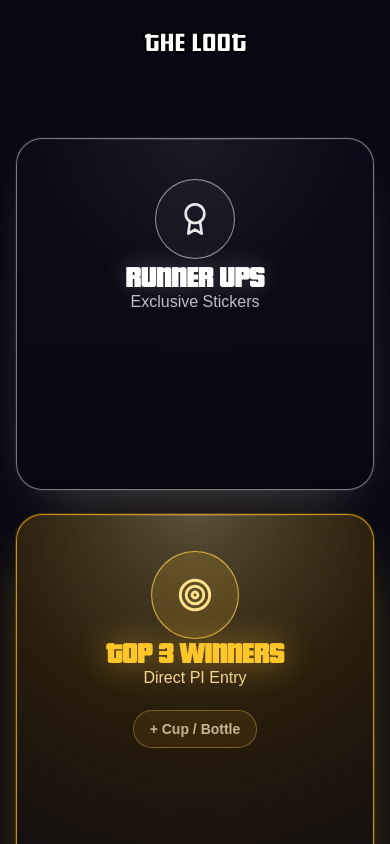
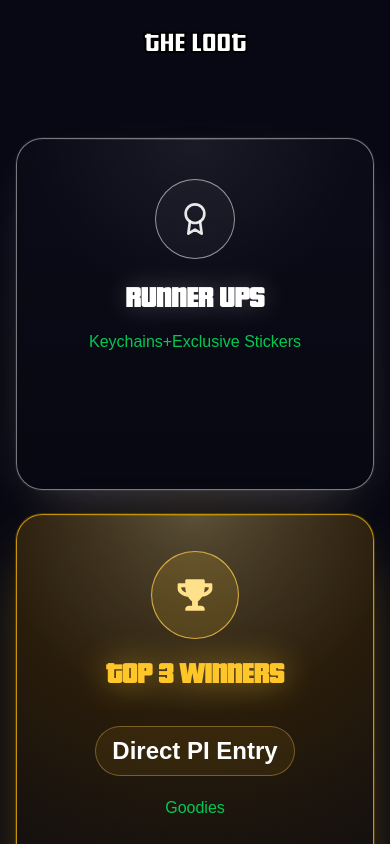
Before and after one commit to Neet2516/GDG-PORTAL, a React (Vite) app: page / in a window 390 px wide. Shown: the part 4380-5224 px from the top of the page. Built offline with nearby package versions, Linux system fonts and the light colour scheme; no server answers; a web font is replaced by a local one.

Commit message:
Added the loading screen

```diff
--- a/src/App.jsx
+++ b/src/App.jsx
@@ -3,12 +3,12 @@
  * App routing and layout
  */
 
-import { useEffect, useRef } from 'react';
-import { Routes, Route, useNavigate } from 'react-router-dom';
+import { useEffect, useRef, useState } from 'react';
+import { Routes, Route, useNavigate, useLocation } from 'react-router-dom';
 import { Toaster } from 'react-hot-toast';
 import Lenis from 'lenis';
 
-import { Navbar, Footer, RegistrationLayout } from './components';
+import { Navbar, Footer, RegistrationLayout, LoadingScreen } from './components';
 import {
   HeroSection,
   EventDetails,
@@ -21,7 +21,34 @@ import {
 
 export const App = () => {
   const navigate = useNavigate();
+  const location = useLocation();
   const lenisRef = useRef(null);
+
+  const [isAppLoading, setIsAppLoading] = useState(true);
+  const [fontsLoaded, setFontsLoaded] = useState(false);
+  const [videoLoaded, setVideoLoaded] = useState(false);
+
+  useEffect(() => {
+    document.fonts.ready.then(() => {
+      setFontsLoaded(true);
+    });
+
+    // Fallback timer to ensure app loads even if video/fonts fail or take too long
+    const timer = setTimeout(() => {
+      setIsAppLoading(false);
+    }, 4500);
+
+    return () => clearTimeout(timer);
+  }, []);
+
+  useEffect(() => {
+    const isHomePage = location.pathname === '/';
+    if (fontsLoaded && (!isHomePage || videoLoaded)) {
+      // Small artificial delay so the loading screen feels intentional
+      const timer = setTimeout(() => setIsAppLoading(false), 800);
+      return () => clearTimeout(timer);
+    }
+  }, [fontsLoaded, videoLoaded, location.pathname]);
 
   useEffect(() => {
     const lenis = new Lenis({
@@ -69,6 +96,7 @@ export const App = () => {
 
   return (
     <div className="min-h-screen bg-[#02040b] text-white">
+      <LoadingScreen isLoading={isAppLoading} />
       <Routes>
         <Route
           path="/"
@@ -76,7 +104,7 @@ export const App = () => {
             <div className="relative min-h-screen overflow-x-hidden bg-[#02040b]">
               <Navbar onRegisterClick={handleRegisterClick} onNavigateTo={handleScrollTo} />
               <main className="relative z-10 overflow-x-hidden">
-                <HeroSection onCtaClick={handleRegisterClick} onScrollToNext={() => handleScrollTo('#missions')} />
+                <HeroSection onCtaClick={handleRegisterClick} onScrollToNext={() => handleScrollTo('#missions')} onVideoReady={() => setVideoLoaded(true)} />
                 <EventDetails />
                 <Footer />
               </main>
--- /dev/null
+++ b/src/components/LoadingScreen.jsx
@@ -0,0 +1,38 @@
+import { motion, AnimatePresence } from 'framer-motion';
+
+export const LoadingScreen = ({ isLoading }) => {
+  return (
+    <AnimatePresence>
+      {isLoading && (
+        <motion.div
+          key="loading-screen"
+          initial={{ opacity: 1, filter: 'blur(0px)' }}
+          exit={{ opacity: 0, filter: 'blur(10px)' }}
+          transition={{ duration: 0.8, ease: 'easeInOut' }}
+          className="fixed inset-0 z-[9999] flex flex-col items-center justify-center bg-[#02040b]"
+        >
+          <div className="relative flex flex-col items-center">
+            <h1 className="font-pricedown text-[clamp(3.5rem,6vw,5.5rem)] text-white tracking-widest text-stroke-black-2 drop-shadow-[0_0_15px_rgba(24,233,255,0.8)] animate-pulse">
+              INITIALIZING_
+            </h1>
+            <p className="mt-4 font-mono text-sm sm:text-base text-[#1deeff] uppercase tracking-[0.4em] drop-shadow-[0_0_10px_rgba(29,238,255,0.8)]">
+              DECRYPTING MAINFRAME
+            </p>
+            <div className="mt-8 h-1 w-64 overflow-hidden rounded-full bg-white/10 shadow-[inset_0_0_10px_rgba(0,0,0,0.5)]">
+              <motion.div
+                initial={{ x: '-100%' }}
+                animate={{ x: '0%' }}
+                transition={{ duration: 2, ease: 'easeOut', repeat: Infinity }}
+                className="h-full bg-[linear-gradient(90deg,transparent,#1deeff)]"
+              />
+            </div>
+          </div>
+
+          <div className="absolute inset-0 bg-[linear-gradient(rgba(255,255,255,0.03)_1px,transparent_1px),linear-gradient(90deg,rgba(255,255,255,0.02)_1px,transparent_1px)] bg-[length:90px_90px] opacity-10 pointer-events-none" />
+        </motion.div>
+      )}
+    </AnimatePresence>
+  );
+};
+
+export default LoadingScreen;
--- a/src/components/index.js
+++ b/src/components/index.js
@@ -12,3 +12,4 @@ export { Footer } from './Footer.jsx';
 export { FlowProgress } from './FlowProgress.jsx';
 export { CodeChip } from './CodeChip.jsx';
 export { RegistrationLayout } from './RegistrationLayout.jsx';
+export { LoadingScreen } from './LoadingScreen.jsx';
--- a/src/pages/EventDetails.jsx
+++ b/src/pages/EventDetails.jsx
@@ -15,6 +15,7 @@ import {
 } from 'react-icons/fi';
 import { TfiGame } from "react-icons/tfi";
 import { GiCrossMark } from "react-icons/gi";
+import { FaTrophy } from "react-icons/fa";
 import backgroundImage from '../assets/images/landingpage-background.jpg';
 
 const missionSteps = [
@@ -73,15 +74,15 @@ const missionSteps = [
 const rewards = [
   {
     title: 'RUNNER UPS',
-    description: 'Exclusive Stickers',
+    description: 'Keychains+Exclusive Stickers',
     icon: FiAward,
     accent: 'silver',
   },
   {
     title: 'TOP 3 WINNERS',
-    description: 'Direct PI Entry',
-    detail: '+ Cup / Bottle',
-    icon: FiTarget,
+    description: 'Goodies',
+    detail: 'Direct PI Entry',
+    icon: FaTrophy ,
     accent: 'gold',
     featured: true,
   },
@@ -267,7 +268,7 @@ export const EventDetails = () => {
 
         <motion.section id="directory" className="mt-10 space-y-10" {...sectionMotion}>
           <div className="space-y-4 text-center flex flex-col items-center gap-2  ">
-            <h2 className="font-pricedown text-3xl text-white sm:text-6xl text-stroke-black-2">MISSION DIRECTORY</h2>
+            <h2 className="font-pricedown text-3xl text-white sm:text-8xl text-stroke-black-2">MISSION DIRECTORY</h2>
             <p className="mx-auto  max-w-2xl text-md leading-7 text-white/60 sm:text-red-500 font-chalet">
               Progress through the security mainframe. <br />One wrong move and you&rsquo;re locked out.
             </p>
@@ -397,17 +398,19 @@ export const EventDetails = () => {
           <div className="relative isolate">
             <div className="pointer-events-none absolute inset-x-0 top-10 -z-10 mx-auto h-[26rem] max-w-5xl rounded-full bg-[radial-gradient(circle_at_center,rgba(255,191,29,0.18),rgba(255,191,29,0.06)_35%,transparent_72%)] blur-3xl" />
 
-            <div className="grid gap-6 lg:grid-cols-3 lg:items-start">
+            <div className="flex flex-col items-center gap-6 lg:flex-row lg:items-end lg:justify-center">
               {rewards.map((reward) => (
                 <article
                   key={reward.title}
-                  className={`group relative overflow-hidden rounded-[1.65rem] border p-6 text-center ${rewardCardStyles[reward.accent].border} ${rewardCardStyles[reward.accent].panel} ${rewardCardStyles[reward.accent].glow} ${reward.featured ? 'min-h-[28rem] lg:min-h-[31rem]' : 'min-h-[22rem] lg:mt-8 lg:min-h-[25rem]'
+                  className={`group relative w-full overflow-hidden rounded-[1.65rem] border p-6 text-center ${rewardCardStyles[reward.accent].border} ${rewardCardStyles[reward.accent].panel} ${rewardCardStyles[reward.accent].glow} ${reward.featured
+                    ? 'max-w-[30rem] min-h-[28rem] lg:w-[34%] lg:max-w-none lg:min-h-[31rem]'
+                    : 'max-w-[27rem] min-h-[22rem] lg:w-[28%] lg:max-w-none lg:min-h-[25rem]'
                     } transition-transform duration-300 hover:-translate-y-1`}
                 >
                   <div className="pointer-events-none absolute inset-0 bg-[radial-gradient(circle_at_top,rgba(255,255,255,0.08),transparent_42%)] opacity-80" />
                   <div className="pointer-events-none absolute inset-x-0 top-0 h-px bg-[linear-gradient(90deg,transparent,rgba(255,255,255,0.18),transparent)]" />
 
-                  <div className="relative flex h-full flex-col items-center justify-start px-3 py-4 sm:px-4 sm:py-6">
+                  <div className="relative flex h-full flex-col items-center justify-center gap-5  px-3 py-4 sm:px-4 sm:py-6">
                     <div
                       className={`flex h-20 w-20 items-center justify-center rounded-full border text-[2rem] sm:h-24 sm:w-24 sm:text-[2.25rem] ${reward.featured ? 'scale-110 sm:scale-125' : ''
                         } ${rewardCardStyles[reward.accent].icon}`}
@@ -421,16 +424,17 @@ export const EventDetails = () => {
                     >
                       {reward.title}
                     </h3>
-
-                    <p className={`mt-4 text-base font-medium sm:text-lg ${reward.featured ? 'sm:text-xl' : ''} ${rewardCardStyles[reward.accent].body}`}>{reward.description}</p>
-
                     {reward.detail ? (
                       <div
-                        className={`mt-5 inline-flex items-center rounded-full border border-[#ffcc4d]/35 bg-[rgba(255,191,29,0.08)] px-4 py-2 text-sm font-semibold ${rewardCardStyles[reward.accent].detail}`}
+                        className={`mt-5 inline-flex items-center rounded-full border border-[#ffcc4d]/35 bg-[rgba(255,191,29,0.08)] px-4 py-2 text-2xl font-semibold ${rewardCardStyles[reward.accent].detail} text-white`}
                       >
                         {reward.detail}
                       </div>
                     ) : null}
+
+                    <p className={`mt-4 text-base font-medium sm:text-lg  ${reward.featured ? 'sm:text-xl' : ''} ${rewardCardStyles[reward.accent].body}    !text-green-500`}>{reward.description}</p>
+
+
                   </div>
                 </article>
               ))}
@@ -440,8 +444,7 @@ export const EventDetails = () => {
 
         <motion.section id="queries" className="space-y-20" {...sectionMotion}>
           <div className="space-y-4 text-center">
-            <h2 className="font-pricedown text-3xl text-white sm:text-4xl">INTEL &amp; QUERIES</h2>
-            <p className="font-mono text-sm uppercase tracking-[0.2em] text-white/50">[ FAQ.DAT ] - Frequently Asked Questions</p>
+            <h2 className="font-pricedown text-3xl text-white sm:text-8xl">INTEL &amp; QUERIES</h2>
           </div>
 
           <div className="mx-auto max-w-4xl space-y-4">
@@ -461,7 +464,7 @@ export const EventDetails = () => {
                     className="flex w-full items-center justify-between gap-4 px-5 py-5 text-left"
                     onClick={() => setOpenFaq((current) => (current === index ? -1 : index))}
                   >
-                    <span className="text-sm font-semibold uppercase tracking-[0.14em] text-white sm:text-base">
+                    <span className="text-sm font-semibold uppercase tracking-[0.14em] text-red-600 sm:text-base">
                       {item.question}
                     </span>
                     {isOpen ? <FiMinus size={22} className="text-[#18e9ff]" /> : <FiPlus size={22} className="text-white/55" />}
--- a/src/pages/HeroSection.jsx
+++ b/src/pages/HeroSection.jsx
@@ -31,7 +31,7 @@ const metaItems = [
   { icon: FiShield, label: 'SECURE BUILD ZONE' },
 ];
 
-export const HeroSection = ({ onCtaClick, onScrollToNext }) => {
+export const HeroSection = ({ onCtaClick, onScrollToNext, onVideoReady }) => {
   const [countdown, setCountdown] = useState(getCountdownParts);
   const [isLoading, setIsLoading] = useState(true);
   const [isVideoReady, setIsVideoReady] = useState(false);
@@ -53,10 +53,12 @@ export const HeroSection = ({ onCtaClick, onScrollToNext }) => {
 
     const handleLoadedData = () => {
       setIsVideoReady(true);
+      onVideoReady?.();
     };
 
     const handleCanPlay = async () => {
       setIsVideoReady(true);
+      onVideoReady?.();
       try {
         await videoEl.play();
       } catch {
```
Also changed, not shown: 1 other file (tests, documents, lock files or other folders).
